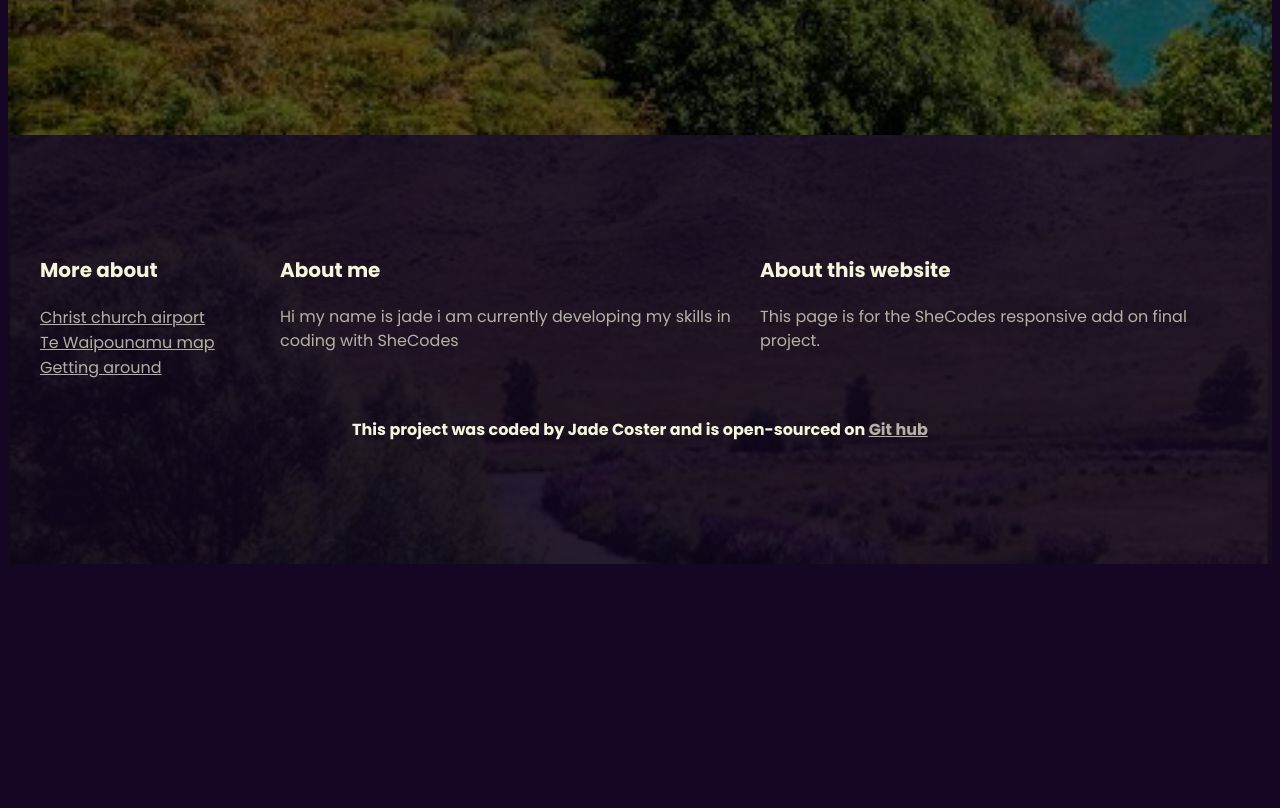
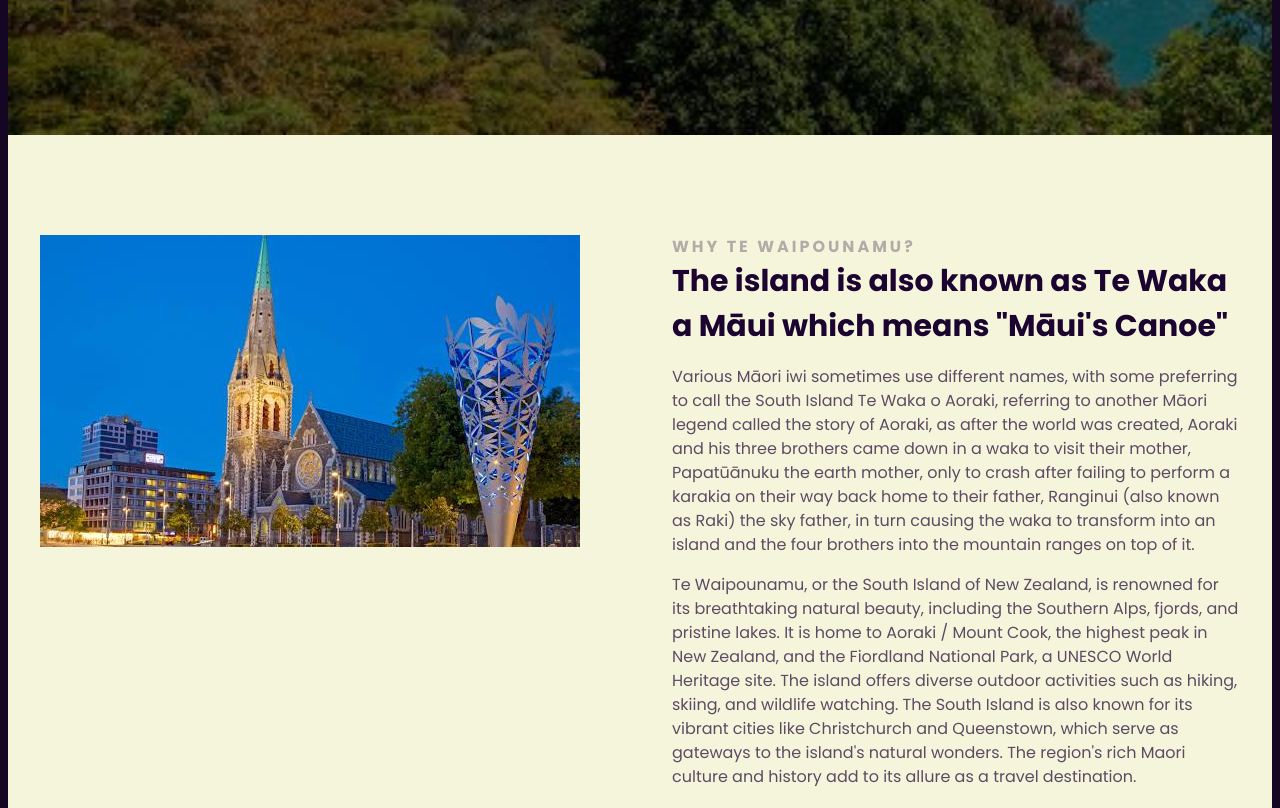
Before and after one commit to Vadia-Jade/Travel-Project, a plain HTML site: page index.html in a window 1280 px wide. Shown: the part 740-1548 px from the top of the page. Before the commit the page ends 1312 px from the top, so only its background shows below. Drawn offline with Linux system fonts and the light colour scheme; a web font is replaced by a local one.

Commit message:
Added first main section

```diff
--- a/index.html
+++ b/index.html
@@ -17,8 +17,21 @@
         <h2>Island in New Zealand</h2>
         <a href="#">Learn more</a>
       </header>
+      <main>
+        <section class="grid grid-2-columns">
+          <div>
+            <img src="/images/christchurchcity.jpg" alt="christ church city">
+          </div>
+          <div>
+            <h2>Why Te Waipounamu?</h2>
+            <h3>The island is also known as Te Waka a Māui which means "Māui's Canoe"</h3>
+            <p>Various Māori iwi sometimes use different names, with some preferring to call the South Island Te Waka o Aoraki, referring to another Māori legend called the story of Aoraki, as after the world was created, Aoraki and his three brothers came down in a waka to visit their mother, Papatūānuku the earth mother, only to crash after failing to perform a karakia on their way back home to their father, Ranginui (also known as Raki) the sky father, in turn causing the waka to transform into an island and the four brothers into the mountain ranges on top of it.</p>
+            <p>Te Waipounamu, or the South Island of New Zealand, is renowned for its breathtaking natural beauty, including the Southern Alps, fjords, and pristine lakes. It is home to Aoraki / Mount Cook, the highest peak in New Zealand, and the Fiordland National Park, a UNESCO World Heritage site. The island offers diverse outdoor activities such as hiking, skiing, and wildlife watching. The South Island is also known for its vibrant cities like Christchurch and Queenstown, which serve as gateways to the island's natural wonders. The region's rich Maori culture and history add to its allure as a travel destination.</p>
+          </div>
+        </section>
+      </main>
       <footer>
-         <section class="grid-layout">
+         <section class="grid grid-with-first-narrow">
               <div>
                  <h3>More about</h3>
                   <ul>
--- a/src/style.css
+++ b/src/style.css
@@ -44,12 +44,40 @@ header a {
     background: white;
     letter-spacing: 1px;
 }
+main {
+    background-color: beige;
+}
+main h2 {
+    font-weight: 700;
+    font-size: 16px;
+    line-height: 1.5;
+    margin: 0;
+    letter-spacing: 3px;
+    color: rgb(28, 4, 49);
+    opacity: 0.3;
+    text-transform: uppercase;
+}
+main h3{
+    font-weight: 700;
+    font-size: 30px;
+    line-height: 1.5;
+    color: rgb(28, 4, 49);
+    margin: 0;
+}
+main p {
+    font-style: normal;
+    font-weight: 400;
+    font-size: 16px;
+    line-height: 1.5;
+    color: rgb(28, 4, 49);
+    opacity: 0.7;
+}
 footer{
     background-image: linear-gradient(rgba(14, 3, 24, 0.9), rgba(14,3,24,0.9)), url(../images/flowersforproject.jpg);
     background-repeat: no-repeat;
     background-size: cover;
     color: beige;
-    padding: 100px 0;
+
 }
 footer h3 {
     font-weight: 700;
@@ -63,7 +91,6 @@ footer p {
      font-weight: 400;
      font-size: 16px;
      opacity: 0.7;
-     margin-right: 20px;
      line-height: 24px;
 }
 footer ul{
@@ -81,6 +108,7 @@ footer a {
 section {
     max-width: 1200px;
     margin: 0 auto;
+    padding: 100px 0;
 }
 .fleur-de-leah-regular {
   font-family: "Fleur De Leah", cursive;
@@ -91,9 +119,18 @@ section {
     max-width: 1400px;
     margin: 0 auto;
 }
-.grid-layout{
+.grid{
     display: grid;
+    grid-gap: 64px;
+}
+.grid-2-columns{
+    grid-template-columns: 1fr 1fr;
+}
+.grid-with-first-narrow{
     grid-template-columns: 1fr 2fr 2fr;
+}
+.img-responsive{
+    max-width: 100%;
 }
 @media (max-width: 900px){
     header {
@@ -108,4 +145,11 @@ section {
     header h3 {
         font-size: 12px;
     }
+    section {
+        padding: 30px;
+    }
+    .grid {
+        grid-template-columns: 1fr;
+        grid-gap: 32px;
+    }
 }
```
